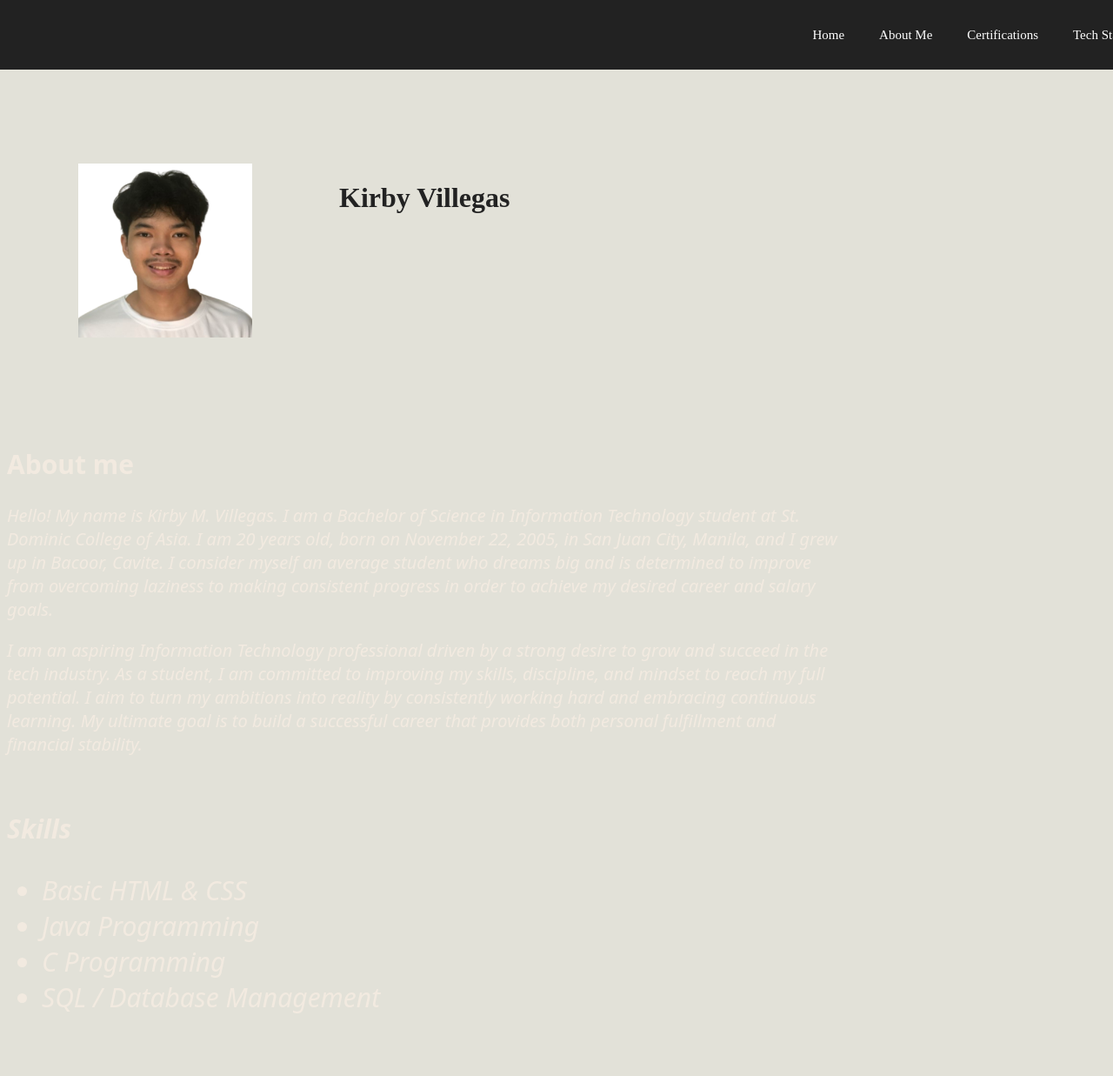
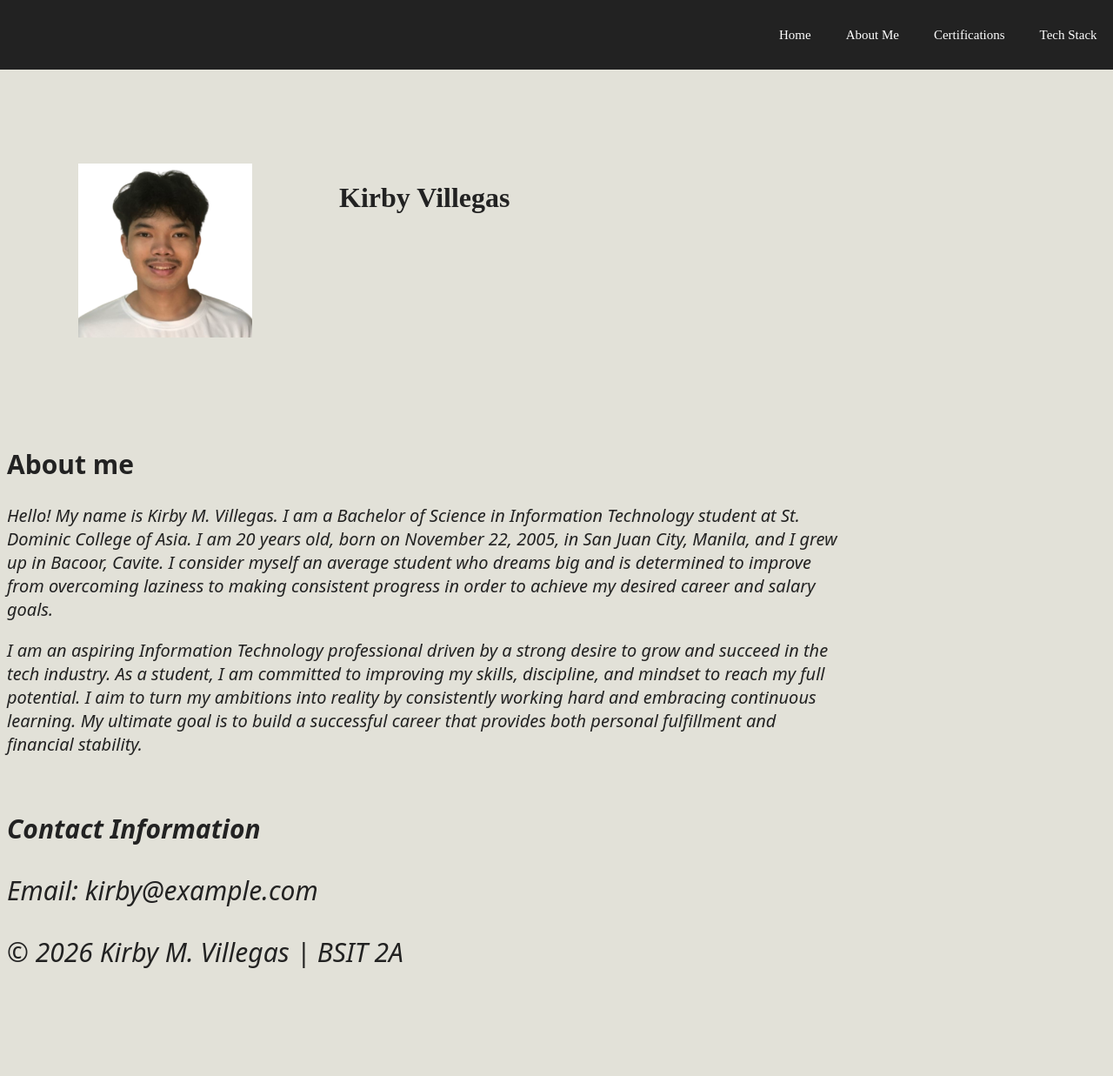
Before and after one commit to Birkiiii/portfolio, a plain HTML site: page about-me.html in a window 1280 px wide. Shown: the top 1237 px of the page at 87% size. After the commit the page ends 1145 px from the top, so only its background shows below. Drawn offline with Linux system fonts and the light colour scheme.

Commit message:
fix navigation bar

```diff
--- a/about-me.html
+++ b/about-me.html
@@ -27,19 +27,6 @@
     </div>
 
     <br>
-    <!-- Skills Section -->
-
-    <div class="sbox-skill">
-        <h2 class="Aboutme" id="skills">Skills</h2>
-        <ul id="p2">
-            <li>Basic HTML & CSS</li>
-            <li>Java Programming</li>
-            <li>C Programming</li>
-            <li>SQL / Database Management</li>
-        </ul>
-    </div>
-
-    <br>
 
     <!-- Contact Section -->
 
--- a/styles.css
+++ b/styles.css
@@ -41,7 +41,7 @@ H2 {
 }
 
 .Aboutme{
-    color: #F2EAE0;
+    color:#222;
     font-family: "Noto sans", sans-serif;
     font-weight: 700;
     font-size: 30px;
@@ -50,7 +50,7 @@ H2 {
 
 .p1{
 
-    color: #F2EAE0;
+    color:#222;
     font-family: "Noto sans", sans-serif;
     font-style: italic;
     font-weight: 500;
@@ -59,7 +59,7 @@ H2 {
 }
 
 .sbox-skill{
-    color: #F2EAE0;
+    color: #222;
     font-family: "Noto sans", sans-serif;
     font-style: italic;
     font-weight: 500;
@@ -68,14 +68,14 @@ H2 {
 }
 
 .contacts {
-    color: #F2EAE0;
+    color: #222;
     font-family: "Noto sans", sans-serif;
     font-weight: 700;
     font-size: 30px;
 }
 
 .sbox-contact{
-    color: #F2EAE0;
+    color: #222;
     font-family: "Noto sans", sans-serif;
     font-style: italic;
     font-weight: 500;
@@ -89,7 +89,7 @@ H2 {
 }
 
 .navbar {
-    width: 100%;
+    width: 97%;
     background-color: #222;
     padding: 15px 30px;
 
```
Also changed, not shown: tech-stack.html (+12 -0 lines).
